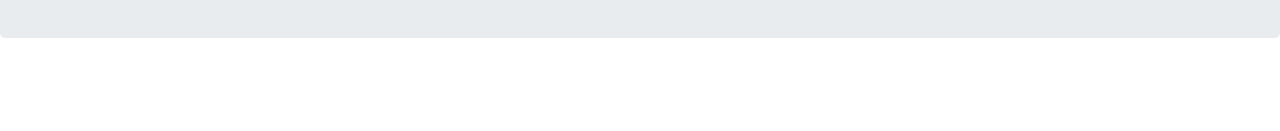
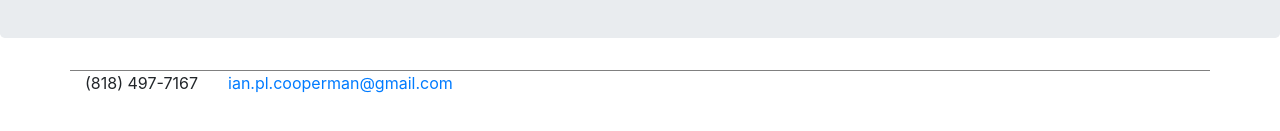
Before and after one commit to iancooperman/iancooperman.github.io, a React (Create React App) app: page /projects/dyetr in a window 1280 px wide. Shown: the part 303-434 px from the top of the page. Built offline with nearby package versions, Linux system fonts and the light colour scheme.

Commit message:
Added basic, undecorated contact info in the bottombar

```diff
--- a/src/App.js
+++ b/src/App.js
@@ -9,6 +9,7 @@ import './App.css';
 
 // Local imports
 import PortfolioNavbar from './PortfolioNavbar';
+import BottomBar from './BottomBar';
 import Home from './Home';
 import { projectList, ProjectIntro } from "./Projects";
 import { projectNameToURL } from './utility'
@@ -33,6 +34,8 @@ function App() {
           )
         })
       }
+
+      <BottomBar />
     </Router>
   );
 }
--- /dev/null
+++ b/src/BottomBar.css
@@ -0,0 +1,4 @@
+.BottomBar {
+    text-align: center;
+    border-top: 1px solid grey;
+}
--- /dev/null
+++ b/src/BottomBar.js
@@ -0,0 +1,27 @@
+// Bootstrap imports
+import 'bootstrap/dist/css/bootstrap.min.css';
+import Container from 'react-bootstrap/Container';
+import Row from 'react-bootstrap/Row';
+import Col from 'react-bootstrap/Col';
+
+// Local imports
+import './BottomBar.css';
+
+function BottomBar(props) {
+    const phoneNumber = "(818) 497-7167";
+    const emailAddress = "ian.pl.cooperman@gmail.com";
+
+    return (
+        <Container className="BottomBar">
+            <footer >
+                <Row id="bottom-bar-profiles"></Row>
+                <Row id="bottom-bar-contact">
+                    <Col id="phone-number" md="auto">{phoneNumber}</Col>
+                    <Col id="email-address" md="auto"><a href={"mailto:" + emailAddress}>{emailAddress}</a></Col>
+                </Row>
+            </footer>
+        </Container>
+    );
+}
+
+export default BottomBar;
```
